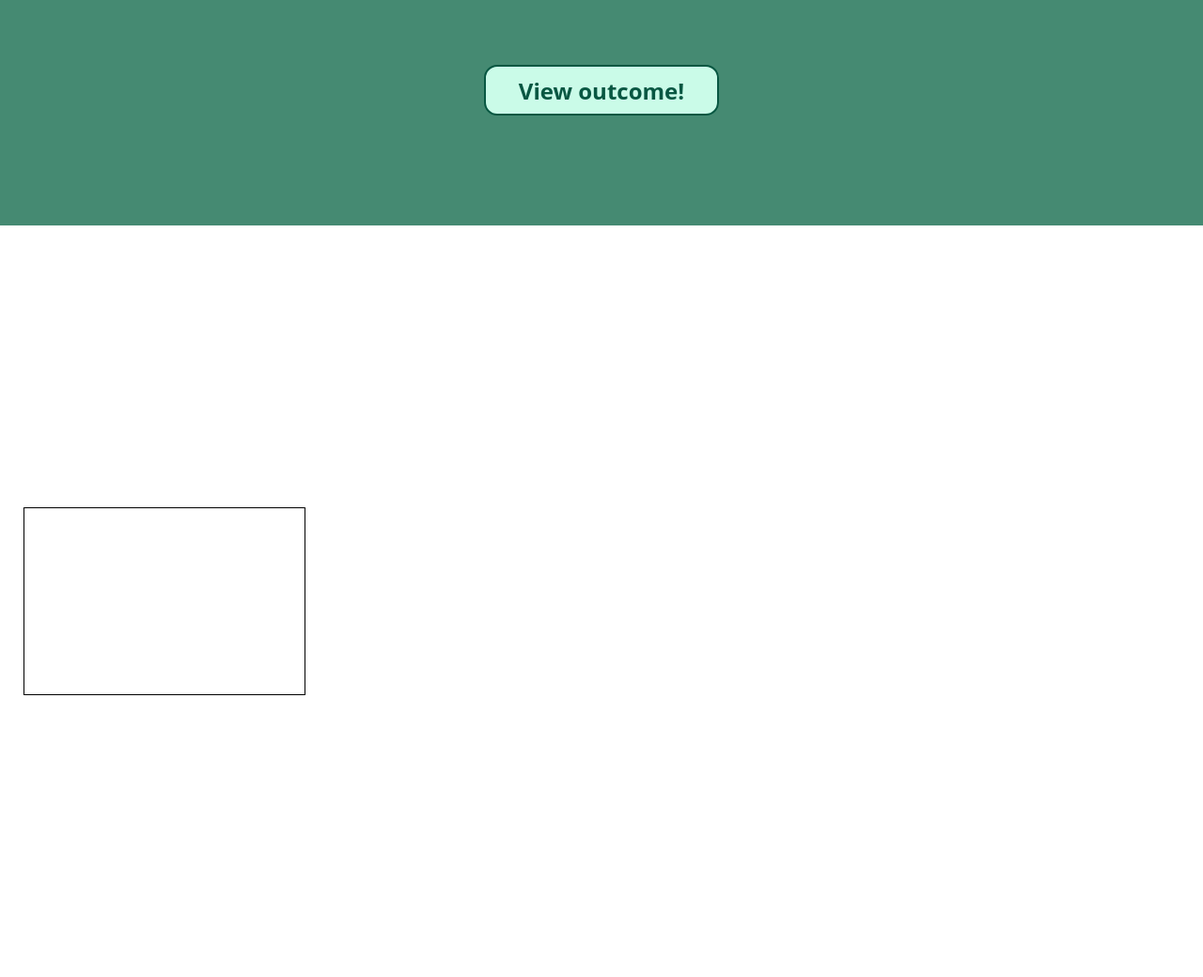
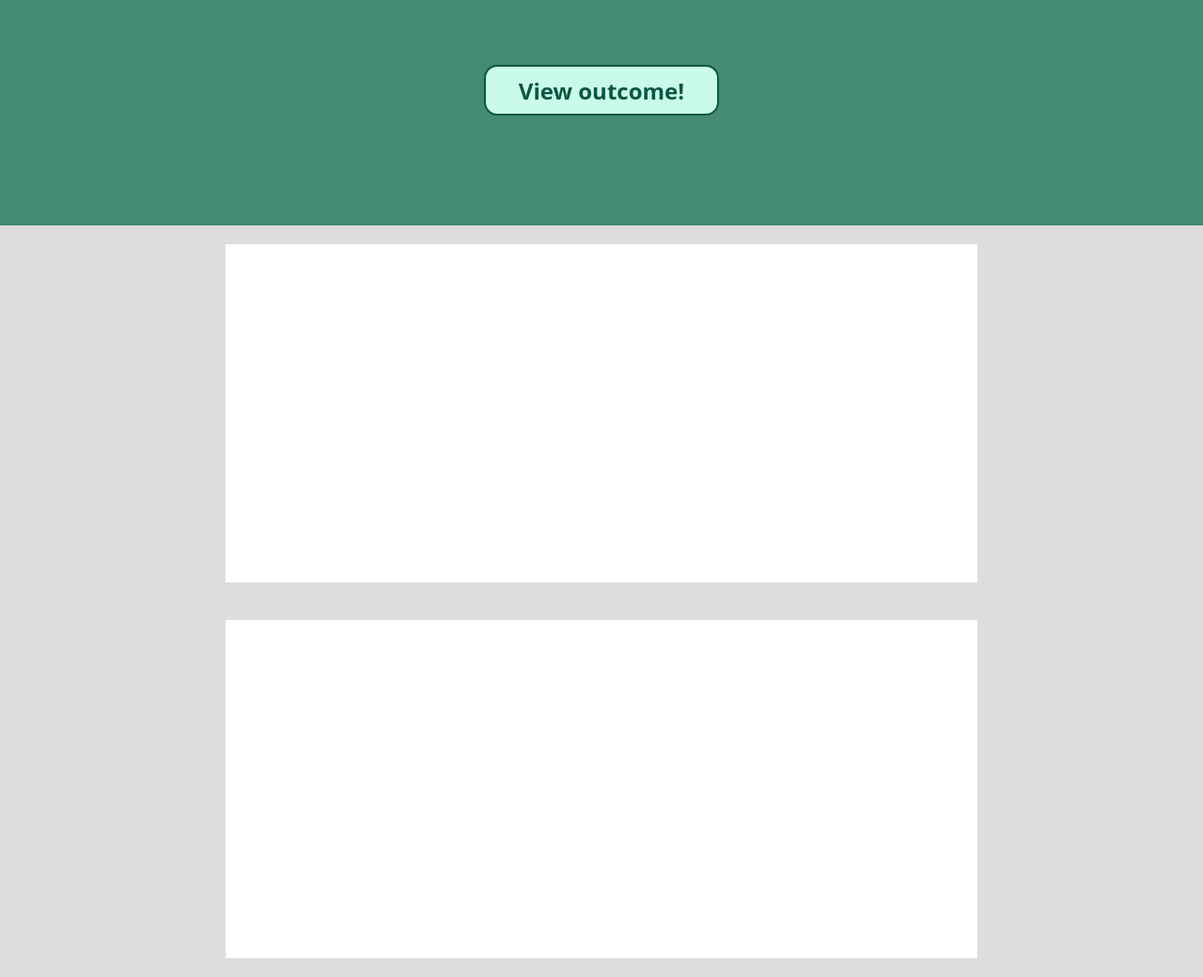
Before and after one commit to nikhilNathwani/Moneyline, a Flask app: page / in a window 1280 px wide. Shown: the part 1360-2400 px from the top of the page at 94% size. Run offline with Flask 2, Linux system fonts and the light colour scheme.

Commit message:
Updated results page to have flex layout, and currently have 2 sections stacked atop one another: the total profits UI and the raw data UI (which I will probably delete/replace later with a line chart of some kind).

```diff
--- a/static/css/results-page.css
+++ b/static/css/results-page.css
@@ -1,10 +1,23 @@
-div#results-page > #raw-data-UI {
-  border: 1px solid black;
-  width: 300px;
+div#results-page > div#raw-data-UI {
+  background-color: #FFFFFF;
+  /* width: 300px; */
   height: 200px;
   overflow-y: scroll;
 }
 
-div#results-page > #raw-data-UI > div {
+div#results-page > div#raw-data-UI > div {
   padding: 5px;
 }
+
+div#results-page {
+  background-color: #DDDDDD;
+  flex-direction: column;
+  flex-wrap: wrap;
+}
+
+div#results-page > div.result-container {
+  background-color: #FFFFFF;
+  width: 800px;
+  flex: 1 200px;
+  margin: 20px 0px;
+}
--- a/templates/index.html
+++ b/templates/index.html
@@ -44,8 +44,8 @@
         </div>
 
         <div id="results-page" class="page-container">
-            <div id="total-profit-UI"></div>
-            <div id="raw-data-UI"></div>
+            <div id="total-profit-UI" class="result-container"></div>
+            <div id="raw-data-UI" class="result-container"></div>
         </div>
 
         <!-- include the JavaScript file that generates the dropdown options -->
```
